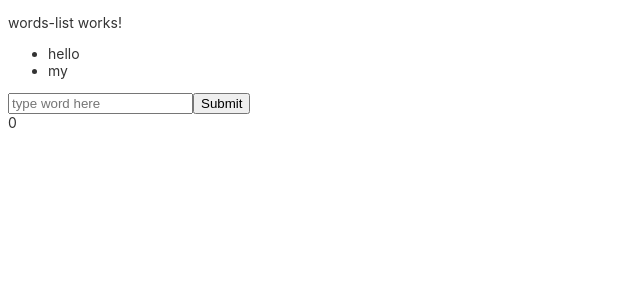
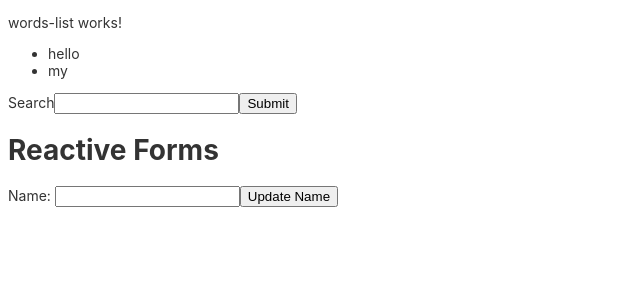
Before and after one commit to yanky2000/ang-hw, an Angular app: page / in a window 1280 px wide. Shown: the top 300 px of the page, without its empty margins (0-640 px from the left). Built offline with nearby package versions, Linux system fonts and the light colour scheme.

Commit message:
add forms

```diff
--- a/src/app/app.component.html
+++ b/src/app/app.component.html
@@ -290,6 +290,6 @@
 
 
 <app-words-list [words] ="['hello','my']"></app-words-list>
-{{counter}}
+<!-- {{counter}} -->
 
 <router-outlet></router-outlet>
--- /dev/null
+++ b/src/app/editor/editor.component.html
@@ -0,0 +1,2 @@
+<p>editor works!</p>
+<input type="text" name="" [formControl]="name">
--- /dev/null
+++ b/src/app/editor/editor.component.ts
@@ -0,0 +1,16 @@
+import { Component, OnInit } from '@angular/core';
+import { FormControl } from '@angular/forms';
+
+@Component({
+  selector: 'app-editor',
+  templateUrl: './editor.component.html',
+  styleUrls: ['./editor.component.css']
+})
+export class EditorComponent implements OnInit {
+
+  constructor() { }
+
+  ngOnInit() {
+  }
+name = new FormControl('')
+}
--- a/src/app/words-list/words-list.component.html
+++ b/src/app/words-list/words-list.component.html
@@ -1,8 +1,40 @@
 <p>words-list works!</p>
 <ul>
-    <li *ngFor="let word of words">{{word}}</li>
+  <li *ngFor="let word of words">{{ word }}</li>
 </ul>
-<form action="">
-    <input type="text" name="" id="new-word-input" placeholder="type word here" (onchange)="handleInputChange($event)">
-    <button type="submit"> Submit</button>
+
+<form action="" #searchForm="ngForm" (ngSubmit)="onSubmit()" method="post">
+  <label for="search">Search</label>
+  <input
+    type="search"
+    value="cookie"
+    required
+    name="search"
+    [(ngModel)]="searchString"
+    id="search"
+  />
+  <button type="submit">Submit</button>
 </form>
+<!-- Reactive Forms -->
+<h1>Reactive Forms</h1>
+<form>
+  <label>
+    Name:
+
+    <input type="text" name="" [formControl]="name" id="" />
+  </label>
+  <button (click)="updateName()">Update Name</button>
+</form>
+{{ name.value }}
+<!-- <input type="text" value="cookie" name="search" id="search2" /> -->
+<!-- {{ searchString }} -->
+<!-- <form action=""> -->
+<!-- <input
+    type="text"
+    name=""
+    id="new-word-input"
+    placeholder="type word here"
+    (onchange)="handleInputChange($event)"
+  /> -->
+<!-- <button type="submit"> Submit</button> -->
+<!-- </form> -->
--- a/src/app/words-list/words-list.component.ts
+++ b/src/app/words-list/words-list.component.ts
@@ -1,4 +1,5 @@
-import { Component, OnInit, Input } from '@angular/core';
+import { Component, OnInit, Input } from "@angular/core";
+import { FormControl } from '@angular/forms';
 
 @Component({
   selector: "app-words-list",
@@ -13,8 +14,10 @@ export class WordsListComponent implements OnInit {
   @Input() words: Array<string>;
 
   handleInputChange(event) {
-    console.log(event, 2)
-
-
+    console.log(event, 2);
   }
+  searchString = "";
+  onSubmit() { console.log('submit')}
+  name = new FormControl()
+  updateName() {this.name.setValue('new val!!!')}
 }
```
Also changed, not shown: src/app/app.module.ts (+16 -17 lines), src/app/editor/editor.component.css (added), 1 other file (tests, documents, lock files or other folders).
